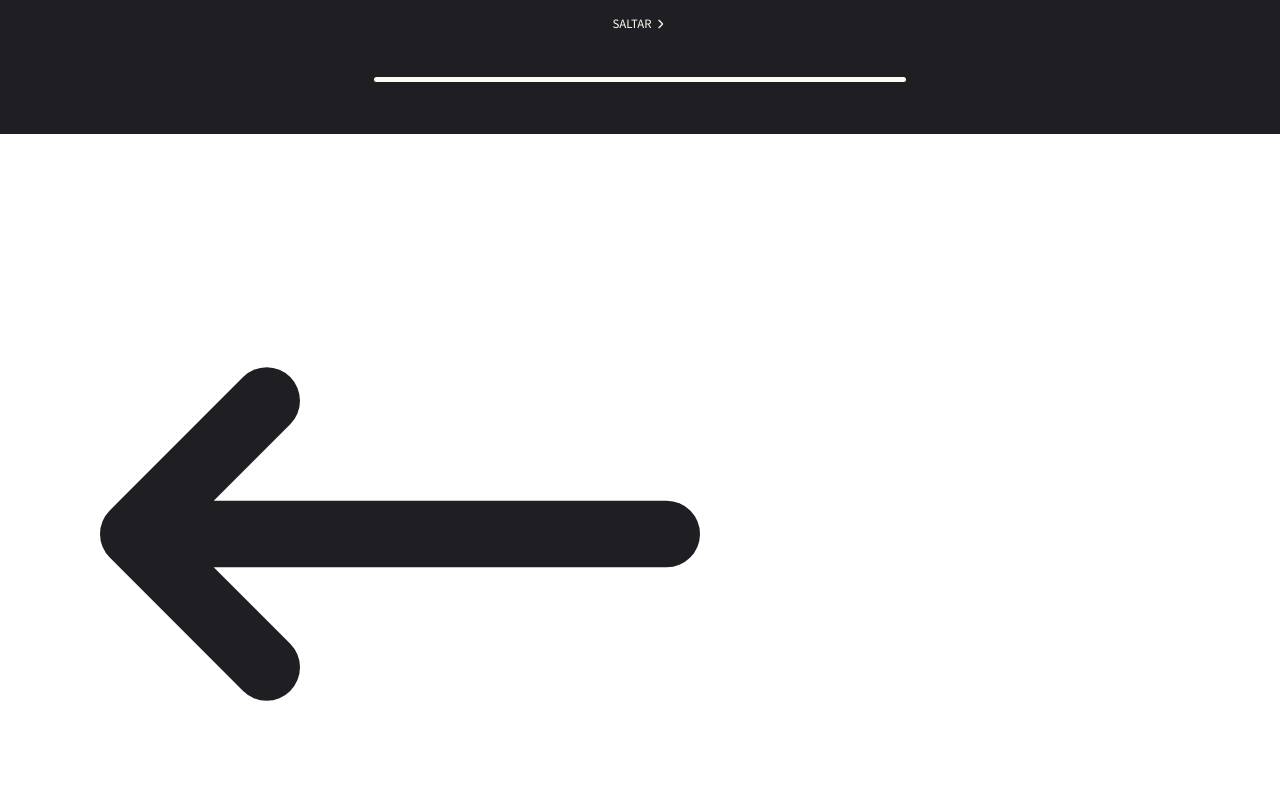
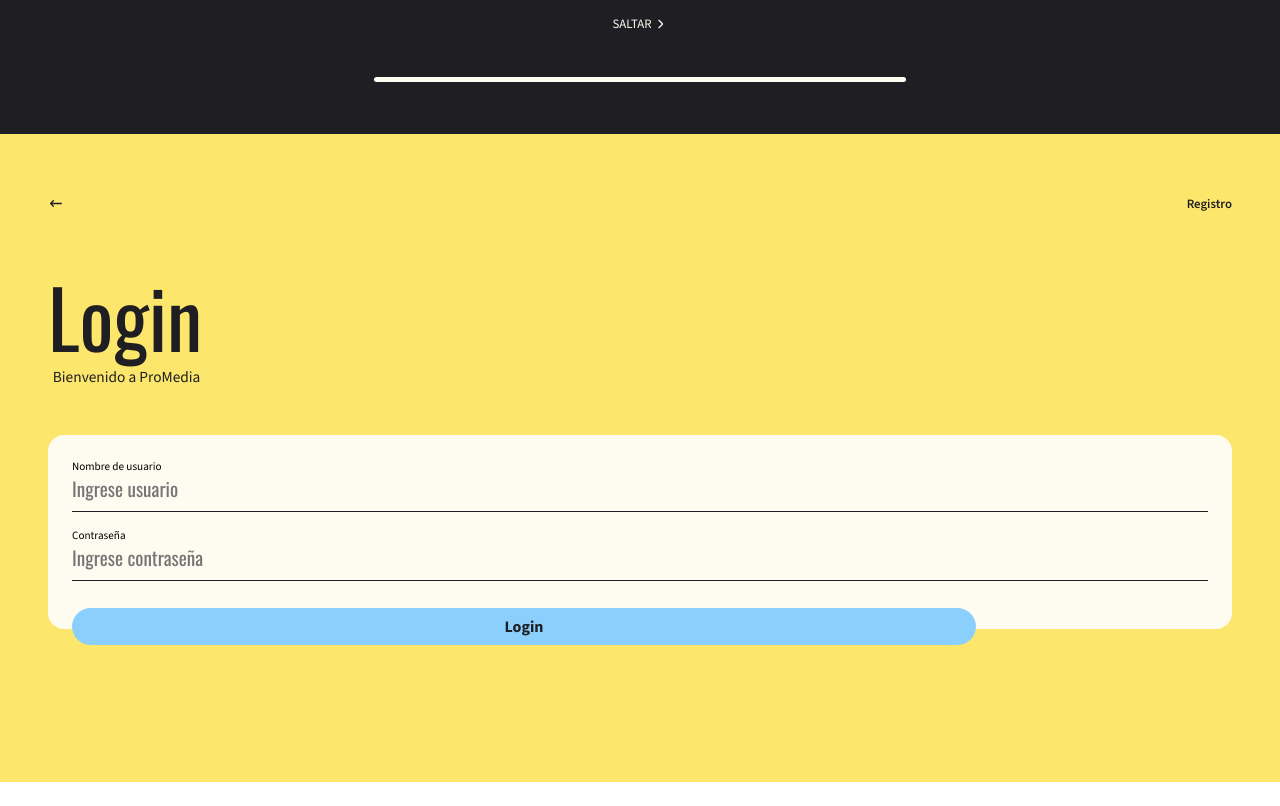
Before and after one commit to mpaulazzv/ProMediApp, a website built with Parcel: page src/index.html in a window 1280 px wide. Shown: the part 514-1320 px from the top of the page. After the commit the page ends 1296 px from the top, so only its background shows below. Built offline with nearby package versions, Linux system fonts and the light colour scheme.

Commit message:
Login CSS

```diff
--- /dev/null
+++ b/src/css/_login.scss
@@ -0,0 +1,81 @@
+#login{
+    margin: 0;
+    padding: 3rem 3rem 0 3rem;
+    background-color: #fce76c;
+    height: 600px;
+}
+
+.loginMenu{
+    display: flex;
+    justify-content: space-between;
+    align-content: center;
+}
+
+.arrowLogin{
+    height: 100%;
+    width: 1rem;
+}
+
+.loginMenu p{
+    font-size: .8rem;
+    font-family: "Source Sans 3", sans-serif;
+    font-weight: 600;
+}
+
+.loginTop{
+    margin: 2rem 0 3rem 0;
+}
+
+.loginTitle{
+    font-size: 5rem;
+    font-family: "Oswald", sans-serif;
+    margin: 0;
+    color: #1f1e22;
+}
+
+.loginDesc{
+    margin-top: -.5rem;
+    margin-left: .3rem;
+    font-family: "Source Sans 3", sans-serif;
+    color: #1f1e22;
+    font-size: .96rem;
+}
+
+.loginForm{
+    padding: 1.5rem 1.5rem 2rem 1.5rem;
+    border-radius: 1rem;
+    background-color: #FEFCF0;
+    position: relative;
+}
+
+.labelForm{
+    font-size: .7rem;
+    font-family: "Source Sans 3", sans-serif;
+    margin: 0;
+    padding: 0;
+}
+
+.inputForm{
+    border: none;
+    background-color: #FEFCF0;
+    font-family: "Oswald", sans-serif;
+    font-size: 1.2rem;
+    margin-bottom: 1rem;
+    padding: 0 0 .5rem 0;
+    width: 100%;
+    border-bottom: 1px solid #1f1e22;
+}
+
+.loginBtn{
+    position: absolute;
+    bottom: -2rem;
+    background-color: #8bd0fc;
+    padding: .5rem;
+    display: flex;
+    justify-content: center;
+    width: 75%;
+    border-radius: 1.5rem;
+    font-family: "Source Sans 3", sans-serif;
+    color: #1f1e22;
+    font-weight: 800;
+}
--- a/src/css/main.scss
+++ b/src/css/main.scss
@@ -1,2 +1,3 @@
 @import "general";
 @import "splash";
+@import "login";
```
